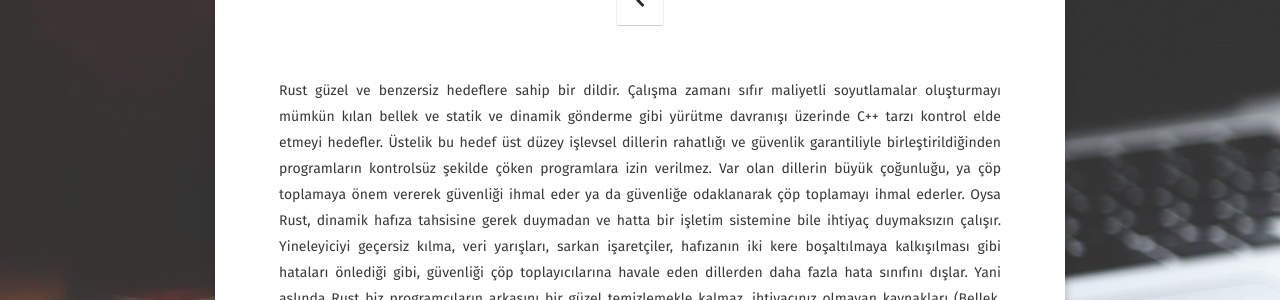
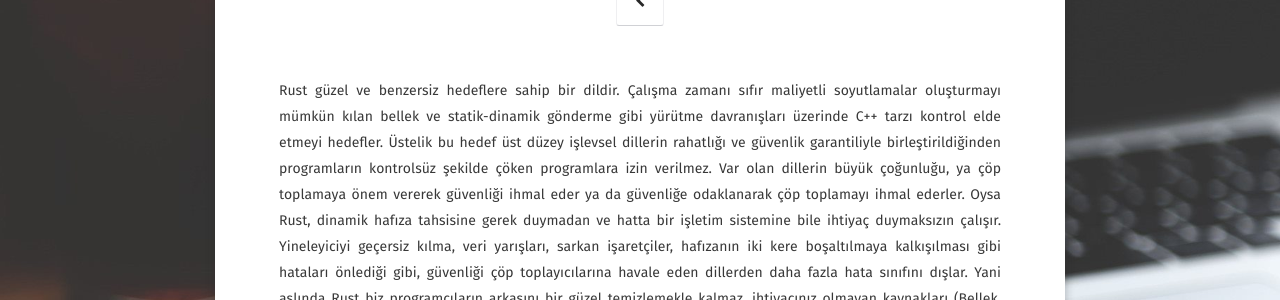
Before and after one commit to Rust-Dili/rust-dili.github.io, a Jekyll site: the page built from gelistir/index.md, in a window 1280 px wide. Shown: the part 211-511 px from the top of the page. Built offline with Jekyll 4.4.1, drawn with Linux system fonts in a browser that asks for light colours; some web fonts are replaced; some of the changed text lies outside the part shown.

Commit message:
Update index.md

```diff
--- a/gelistir/index.md
+++ b/gelistir/index.md
@@ -6,7 +6,7 @@ tags: [Rust, Rust dili, Rust developer, Rust geliştirme, İşletim sistemleri,
 comments: false
 ---
 
-Rust güzel ve benzersiz hedeflere sahip bir dildir. Çalışma zamanı sıfır maliyetli soyutlamalar oluşturmayı mümkün kılan bellek ve statik ve dinamik gönderme gibi yürütme davranışı üzerinde C++ tarzı kontrol elde etmeyi hedefler. Üstelik bu hedef üst düzey işlevsel dillerin rahatlığı ve güvenlik garantiliyle birleştirildiğinden programların kontrolsüz şekilde çöken programlara izin verilmez. Var olan dillerin büyük çoğunluğu, ya çöp toplamaya önem vererek güvenliği ihmal eder ya da güvenliğe odaklanarak çöp toplamayı ihmal ederler. Oysa Rust, dinamik hafıza tahsisine gerek duymadan ve hatta bir işletim sistemine bile ihtiyaç duymaksızın çalışır. Yineleyiciyi geçersiz kılma, veri yarışları, sarkan işaretçiler, hafızanın iki kere boşaltılmaya kalkışılması gibi hataları önlediği gibi, güvenliği çöp toplayıcılarına havale eden dillerden daha fazla hata sınıfını dışlar.
+Rust güzel ve benzersiz hedeflere sahip bir dildir. Çalışma zamanı sıfır maliyetli soyutlamalar oluşturmayı mümkün kılan bellek ve statik-dinamik gönderme gibi yürütme davranışları üzerinde C++ tarzı kontrol elde etmeyi hedefler. Üstelik bu hedef üst düzey işlevsel dillerin rahatlığı ve güvenlik garantiliyle birleştirildiğinden programların kontrolsüz şekilde çöken programlara izin verilmez. Var olan dillerin büyük çoğunluğu, ya çöp toplamaya önem vererek güvenliği ihmal eder ya da güvenliğe odaklanarak çöp toplamayı ihmal ederler. Oysa Rust, dinamik hafıza tahsisine gerek duymadan ve hatta bir işletim sistemine bile ihtiyaç duymaksızın çalışır. Yineleyiciyi geçersiz kılma, veri yarışları, sarkan işaretçiler, hafızanın iki kere boşaltılmaya kalkışılması gibi hataları önlediği gibi, güvenliği çöp toplayıcılarına havale eden dillerden daha fazla hata sınıfını dışlar.
 Yani aslında Rust biz programcıların arkasını bir güzel temizlemekle kalmaz, ihtiyacınız olmayan kaynakları (Bellek, dosya tanımlayıcıları vb.) işletim sistemine iade ederek hafızanın yeniden dağıtılmasına izin verir.
 
 **Takipte kalın, ileriye gideceğiz!**
```
